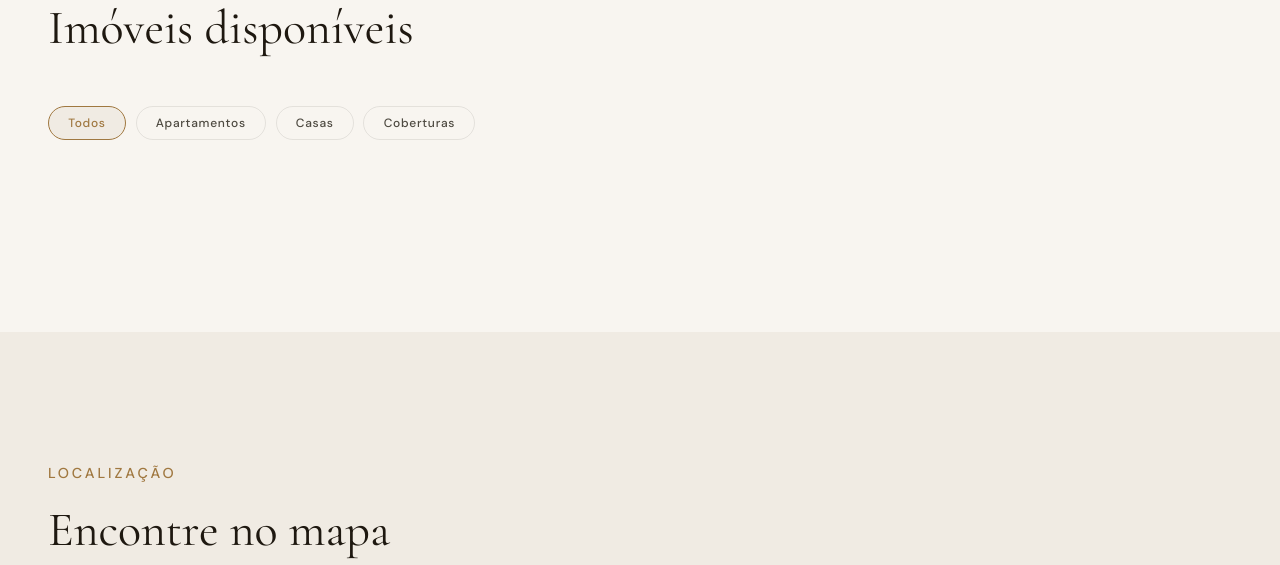
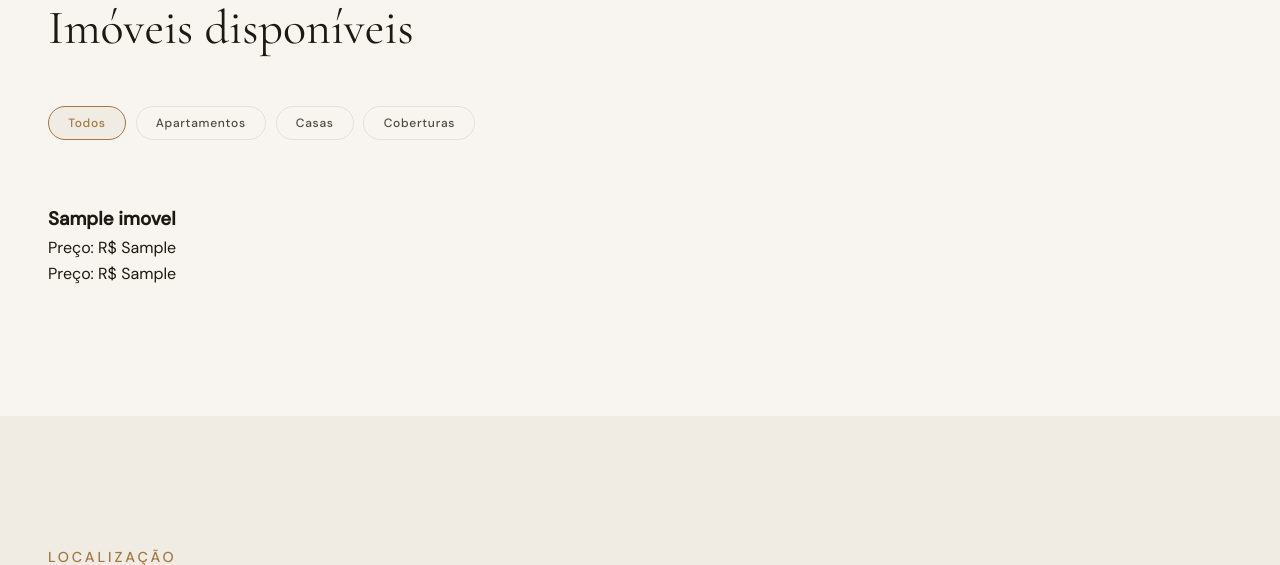
Before and after one commit to HeMoreira/imaginaria-imobiliaria, a Flask app: template templates/index.html in a window 1280 px wide. Shown: the part 1707-2272 px from the top of the page. Run offline with Flask 3, Linux system fonts and the light colour scheme; the template is opened without the code that fills it: most values are stand-ins (such as "Sample title", 1, 10 or a date in 2020).

Commit message:
feat: criação de partials para os templates
A lógica de exibição de imóveis foi transferida para um partial. Dessa forma, podemos reutiliza-lo para o futuro painel de administrador.

```diff
--- a/templates/base.html
+++ b/templates/base.html
@@ -4,9 +4,7 @@
     <meta charset="UTF-8">
     <meta name="viewport" content="width=device-width, initial-scale=1.0">
     <title>{% block title %}nomegenerico{% endblock %}</title>
-    <link rel="preconnect" href="https://fonts.googleapis.com" />
-    <link rel="preconnect" href="https://fonts.gstatic.com" crossorigin />
-    <link href="https://fonts.googleapis.com/css2?family=Cormorant+Garamond:ital,wght@0,300;0,400;0,600;1,300;1,400&family=DM+Sans:wght@300;400;500&display=swap" rel="stylesheet" />
+    <link rel="stylesheet" href="https://fonts.googleapis.com/css2?family=Cormorant+Garamond:ital,wght@0,300;0,400;0,600;1,300;1,400&family=DM+Sans:wght@300;400;500&display=swap"/>
     <link rel="stylesheet" href="static/css/style.css" />
     <link rel="stylesheet" href="https://unpkg.com/leaflet@1.9.4/dist/leaflet.css" />
     <link rel="stylesheet" href="https://cdn.jsdelivr.net/npm/bootstrap-icons@1.11.3/font/bootstrap-icons.min.css">
--- a/templates/index.html
+++ b/templates/index.html
@@ -43,19 +43,7 @@
     </section>
 
     <!-- ===== IMÓVEIS ===== -->
-    <section id="imoveis" class="listings">
-        <div class="listings__header">
-            <span class="section-label">Portfólio</span>
-            <h2 class="section-title">Imóveis disponíveis</h2>
-            <div class="listings__filters">
-                <button class="filter-btn active" data-filter="all">Todos</button>
-                <button class="filter-btn" data-filter="apartamento">Apartamentos</button>
-                <button class="filter-btn" data-filter="casa">Casas</button>
-                <button class="filter-btn" data-filter="cobertura">Coberturas</button>
-            </div>
-        </div>
-        <div class="listings__grid" id="listingsGrid"></div>
-    </section>
+    {% include 'partials/_listagem_imoveis.html' %}
 
     <!-- ===== MAPA ===== -->
     <section id="mapa" class="map-section">
--- /dev/null
+++ b/templates/partials/_listagem_imoveis.html
@@ -0,0 +1,21 @@
+<section id="imoveis" class="listings">
+    <div class="listings__header">
+        <span class="section-label">Portfólio</span>
+        <h2 class="section-title">Imóveis disponíveis</h2>
+        <div class="listings__filters">
+            <button class="filter-btn active" data-filter="all">Todos</button>
+            <button class="filter-btn" data-filter="apartamento">Apartamentos</button>
+            <button class="filter-btn" data-filter="casa">Casas</button>
+            <button class="filter-btn" data-filter="cobertura">Coberturas</button>
+        </div>
+    </div>
+    <div class="listings__grid" id="listingsGrid">
+        {% for imovel in imoveis %}
+        <div class="card">
+            <h3>{{ imovel.nome }}</h3>
+            <p>Preço: R$ {{ imovel.preco_compra }}</p>
+            <p>Preço: R$ {{ imovel.preco_aluguel }}</p>
+        </div>
+        {% endfor %}
+    </div>
+</section>
```
